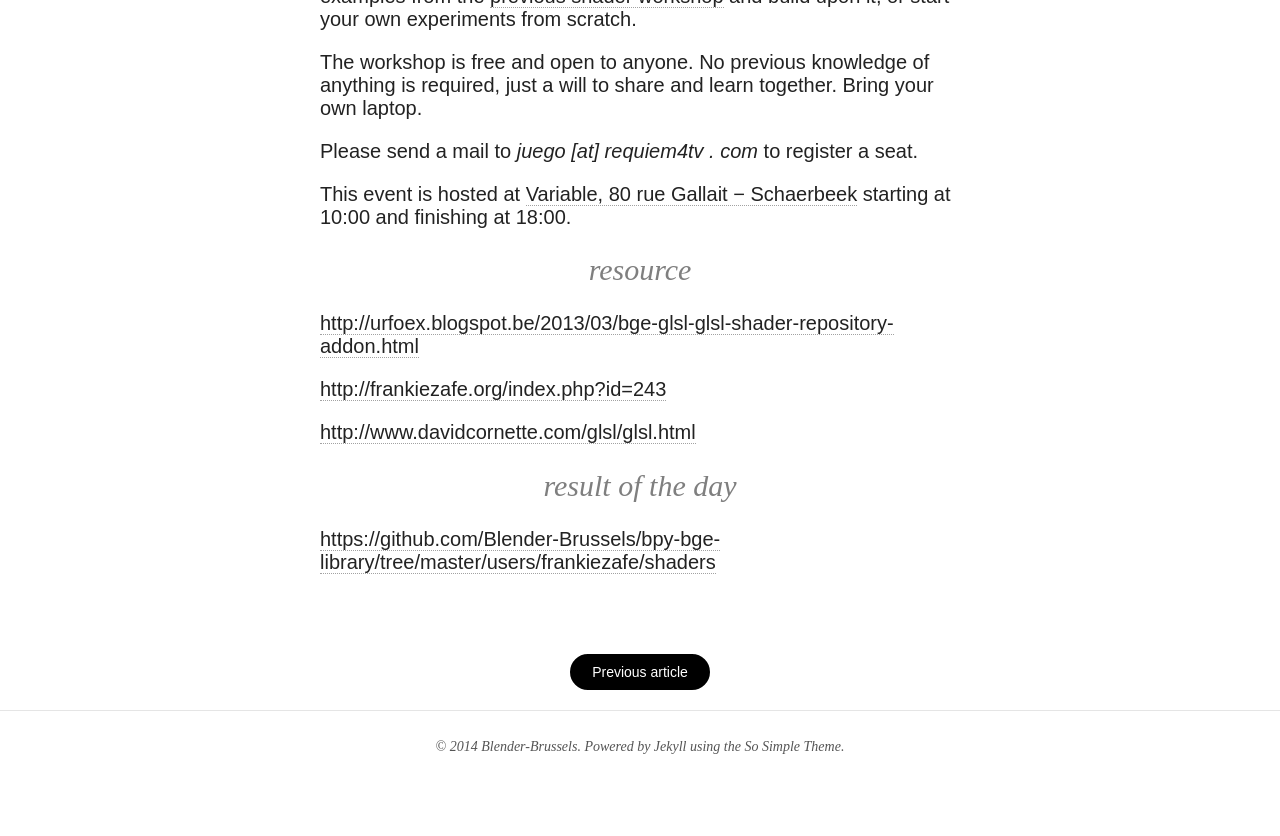
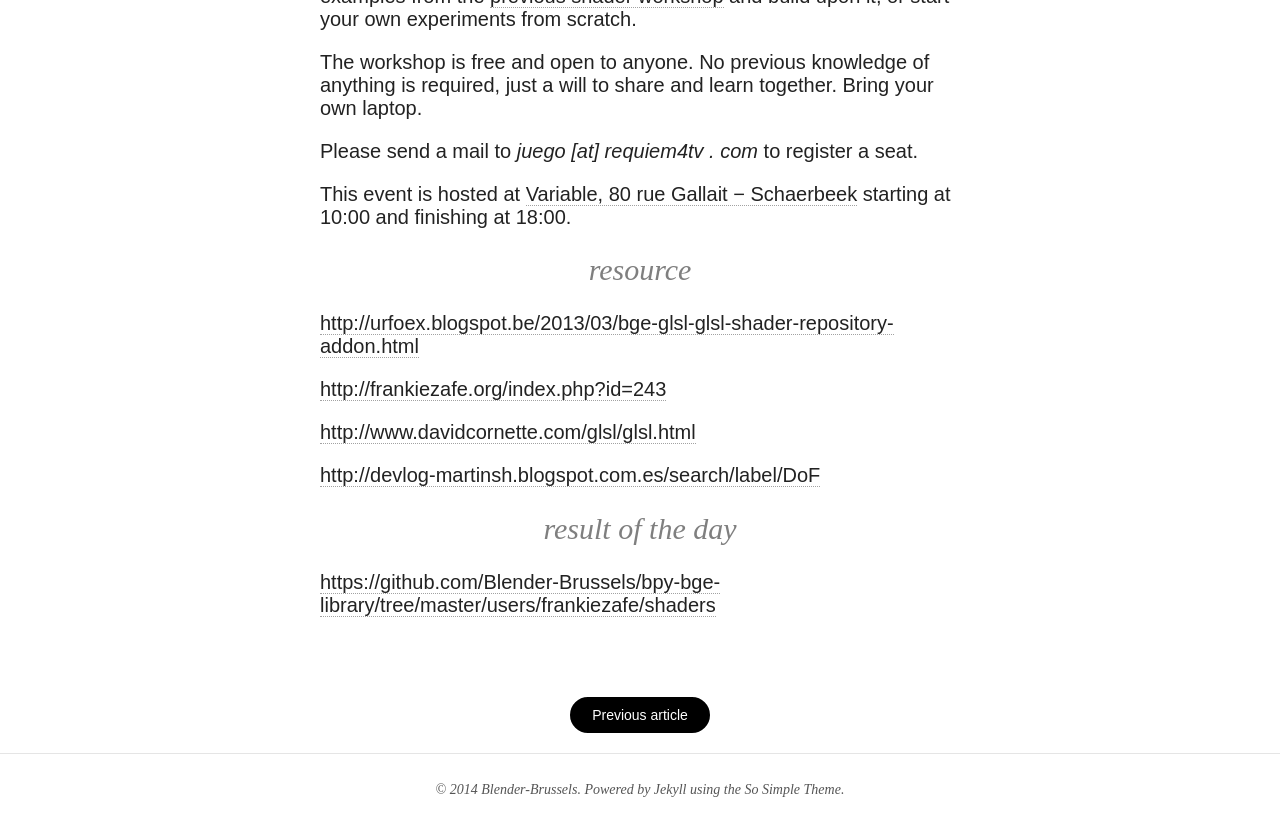
Before and after one commit to Blender-Brussels/blender-brussels.github.io, a Jekyll site: the page built from _posts/2014-06-21-shading-me-softly.md, in a window 1280 px wide and 900 px high, scrolled down 833 px. Shown: the top 836 px of the window. Built offline with Jekyll 4.4.1, drawn with Linux system fonts in a browser that asks for light colours; nearby versions of some CDN libraries; some of the changed lines change nothing that is shown.

Commit message:
Update 2014-06-21-shading-me-softly.md

```diff
--- a/_posts/2014-06-21-shading-me-softly.md
+++ b/_posts/2014-06-21-shading-me-softly.md
@@ -32,6 +32,8 @@ This event is hosted at [Variable, 80 rue Gallait − Schaerbeek](https://www.op
 
 [http://www.davidcornette.com/glsl/glsl.html](http://www.davidcornette.com/glsl/glsl.html)
 
+[http://devlog-martinsh.blogspot.com.es/search/label/DoF](http://devlog-martinsh.blogspot.com.es/search/label/DoF)
+
 ## result of the day
 
 [https://github.com/Blender-Brussels/bpy-bge-library/tree/master/users/frankiezafe/shaders](https://github.com/Blender-Brussels/bpy-bge-library/tree/master/users/frankiezafe/shaders)
```
